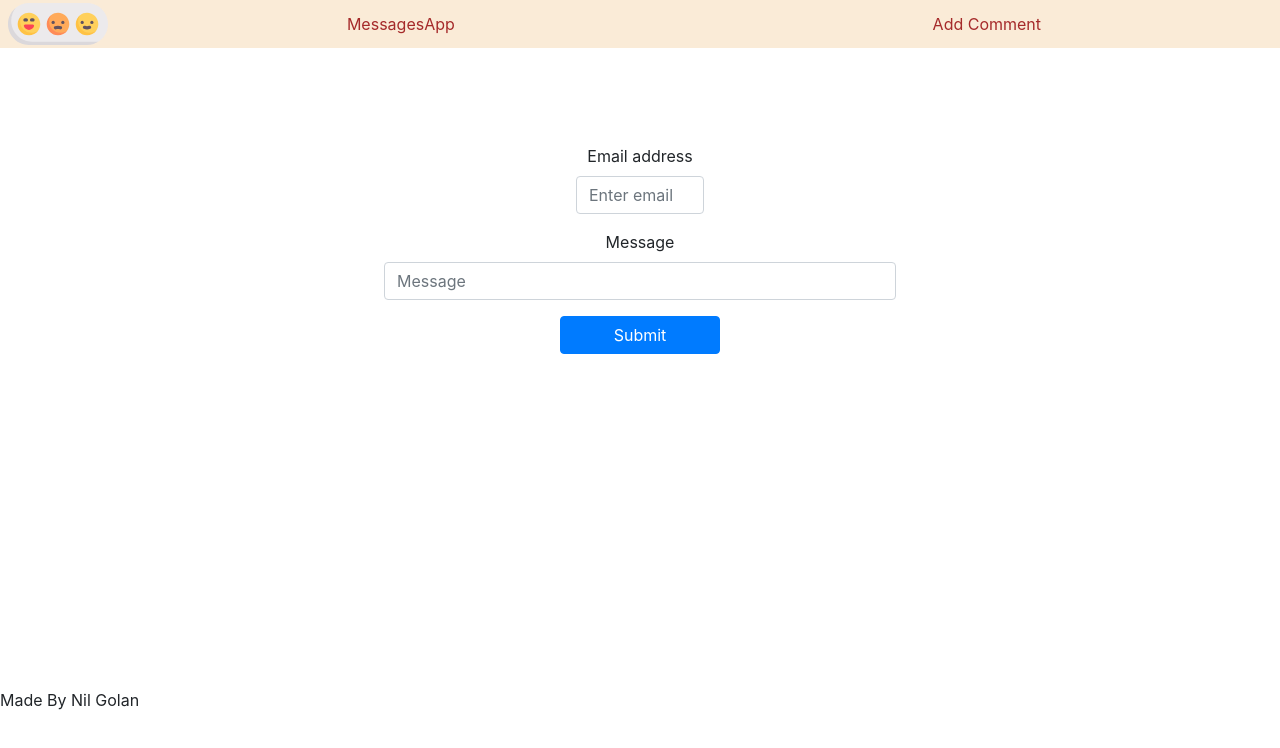
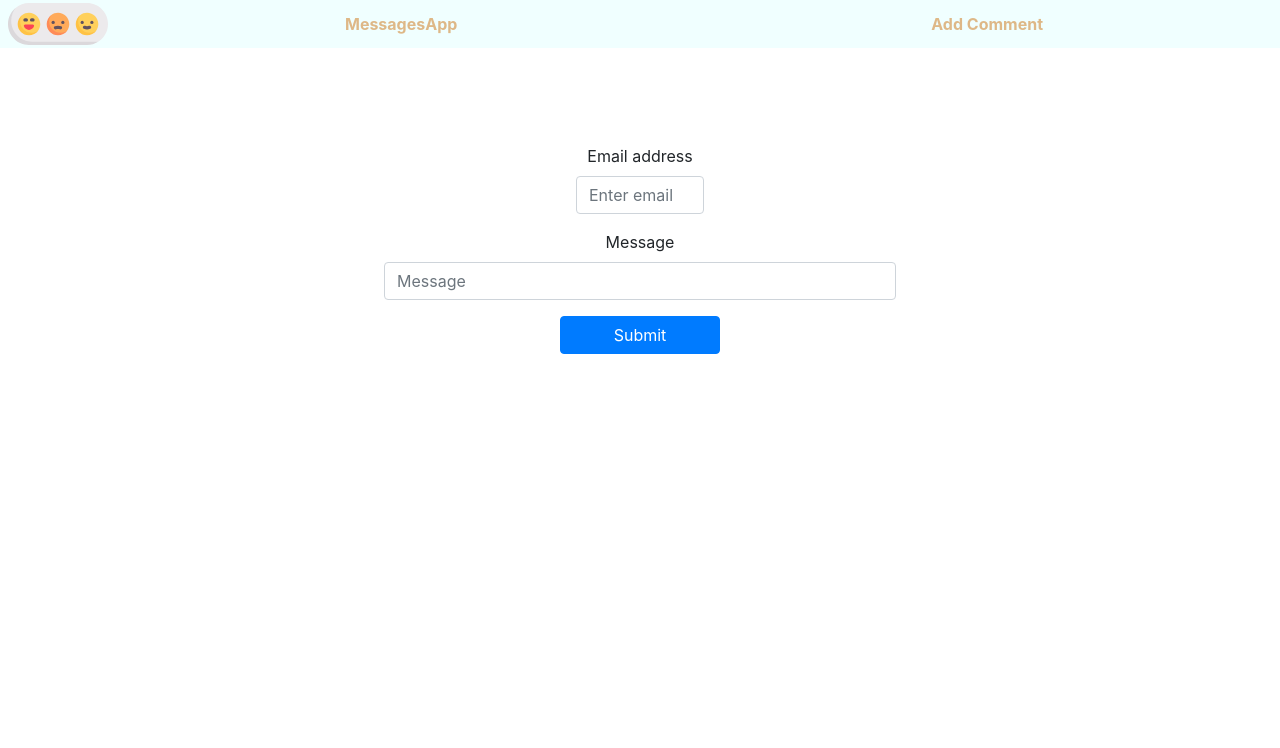
Before and after one commit to Nil9711/CommentsApp, a React (Create React App) app in the folder client/: page /commentsForm in a window 1280 px wide. Shown: the top 748 px of the page. Built offline with nearby package versions, Linux system fonts and the light colour scheme.

Commit message:
CommentsApp

```diff
--- a/client/src/App.js
+++ b/client/src/App.js
@@ -14,7 +14,7 @@ function App() {
         <Route exact path="/commentsList" component={CommentsList} />
         <Route path="/" component={CommentsList} />
       </Switch>
-      <Footer />
+      {/* <Footer /> */}
     </>
   );
 }
--- a/client/src/CommentForm.jsx
+++ b/client/src/CommentForm.jsx
@@ -4,13 +4,15 @@ import axios from "axios";
 import md5 from "md5";
 import Form from "react-bootstrap/Form";
 import Button from "react-bootstrap/Button";
+import { withRouter } from "react-router-dom";
 
-const CommentForm = () => {
+const CommentForm = ({ history, location }) => {
   const [email, setEmail] = useState("");
   const [message, setMessage] = useState("");
 
   const handleSubmit = (e) => {
     insertComment(email, message);
+    history.push("/");
   };
 
   const insertComment = (email, message) => {
@@ -23,13 +25,19 @@ const CommentForm = () => {
     const headers = {
       "Content-Type": "application/json",
     };
+
+    if (!checkIfValidImage(comment.image)) {
+      comment.image =
+        "https://www.gravatar.com/avatar/00000000000000000000000000000000?d=robohash&f=y";
+    }
+
     axios
       .post("http://localhost:3001/api/comment", JSON.stringify(comment), {
         headers: headers,
       })
       .then(
         (response) => {
-          console.log(response);
+          // console.log(response);
         },
         (error) => {
           console.log(error);
@@ -42,6 +50,22 @@ const CommentForm = () => {
   const handleMessageChange = (e) => {
     setMessage(e.target.value);
   };
+
+  const checkIfValidImage = (imgToCheck) => {
+    axios.get(imgToCheck).then(
+      (response) => {
+        if (response.headers["content-type"] === "image/png") {
+          console.log("img here");
+        } else {
+          console.log("no image");
+        }
+      },
+      (error) => {
+        console.log(error);
+      }
+    );
+  };
+
   return (
     <div className="CommentForm">
       <Form onSubmit={handleSubmit}>
@@ -80,4 +104,4 @@ const CommentForm = () => {
   );
 };
 
-export default CommentForm;
+export default withRouter(CommentForm);
--- a/client/src/NavBar.css
+++ b/client/src/NavBar.css
@@ -1,6 +1,6 @@
 .NavBarFlexContainer {
   display: flex;
-  background-color: antiquewhite;
+  background-color: azure;
   margin: 0;
   height: 3rem;
   align-items: center;
@@ -9,11 +9,12 @@
 
 .NavBarFlexLink {
   margin: auto;
+  font-weight: bold;
 }
 
 .NavBarLink {
   text-decoration: none;
-  color: brown;
+  color: burlywood;
 }
 
 .NavBarFlexIcon {
```
Also changed, not shown: 1 other file (tests, documents, lock files or other folders).
